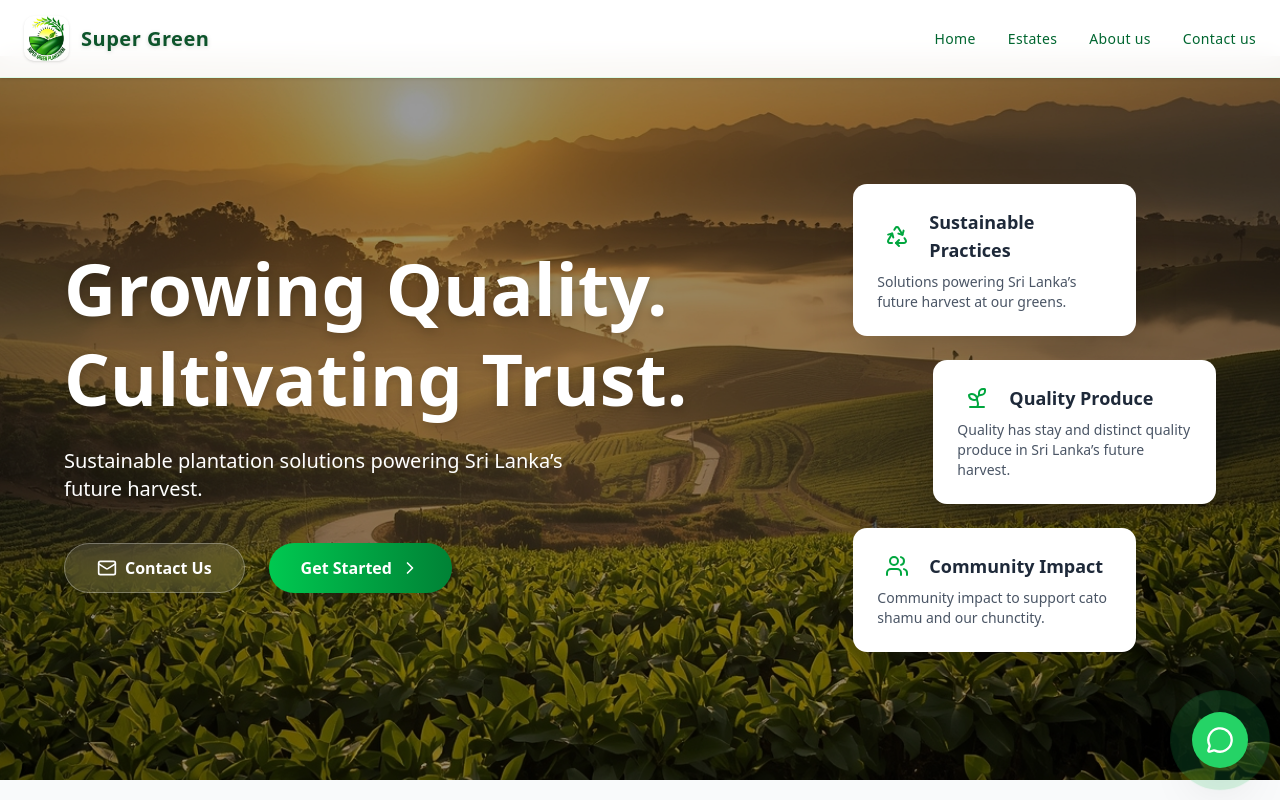
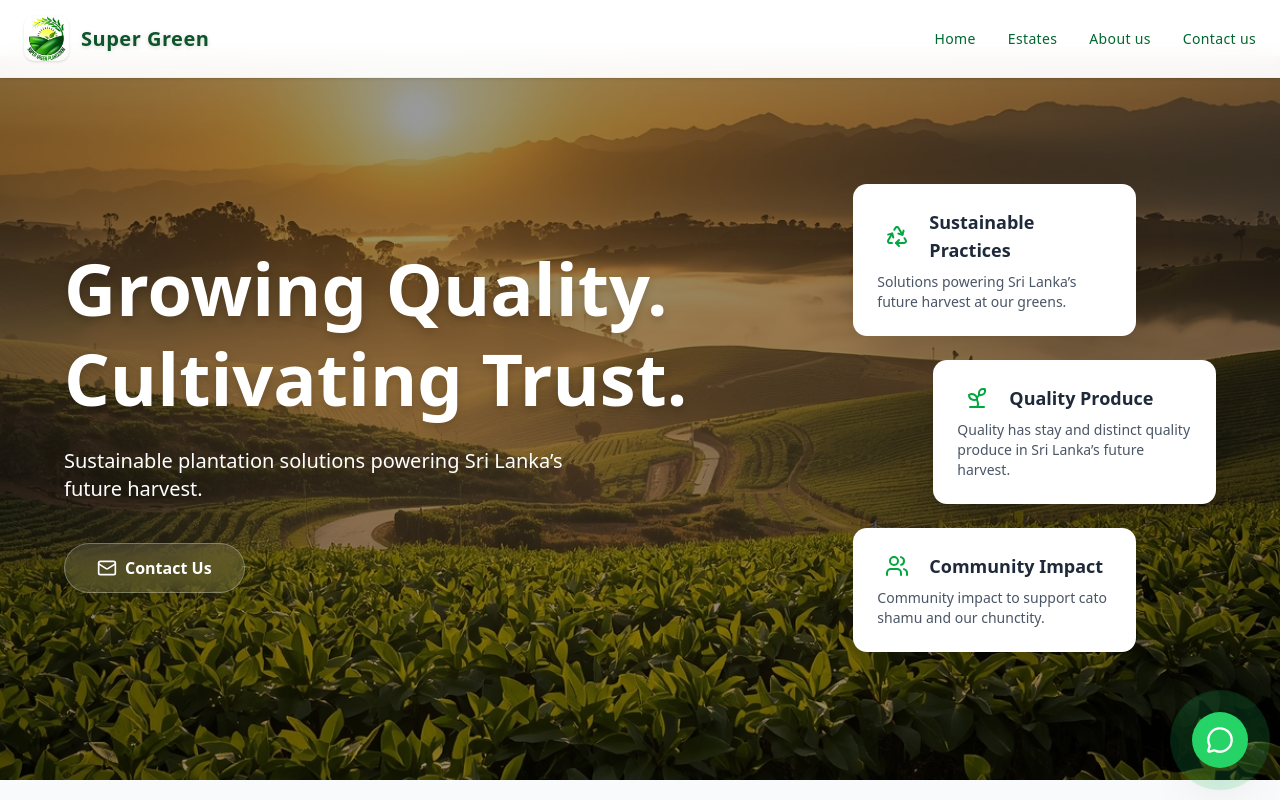
Before and after one commit to Super-Green-Plantation/Super-Green-Web, a Next.js app: page / in a window 1280 px wide. Shown: the top 800 px of the page. Built offline with nearby package versions, Linux system fonts and the light colour scheme.

Commit message:
remove get started button

```diff
--- a/app/(site)/components/HeroSection.tsx
+++ b/app/(site)/components/HeroSection.tsx
@@ -153,19 +153,7 @@ export default function HeroSection() {
               <Mail size={20} /> <span>Contact Us</span>
             </Link>
 
-            {/* Get Started Button (Prominent Green) */}
-            <Link
-              href="/auth/register"
-              className="
-                flex items-center justify-center gap-2 py-3 px-8 rounded-full
-                bg-gradient-to-r from-green-500 to-green-700 text-white font-bold
-                hover:from-green-400 hover:to-green-600 transition-all duration-300
-                shadow-lg hover:shadow-green-500/30 transform hover:-translate-y-1
-              "
-            >
-              Get Started
-               <ChevronRight size={20} />
-            </Link>
+
           </div>
         </div>
 
```
